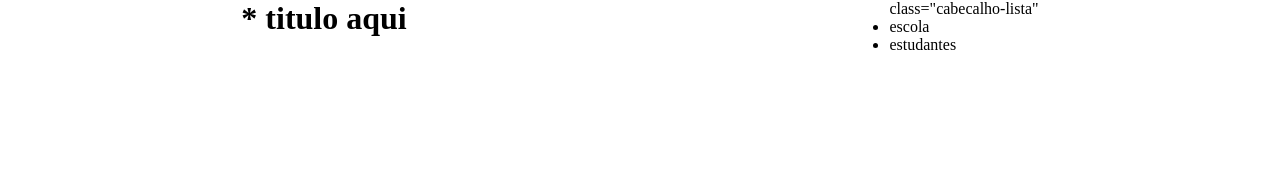
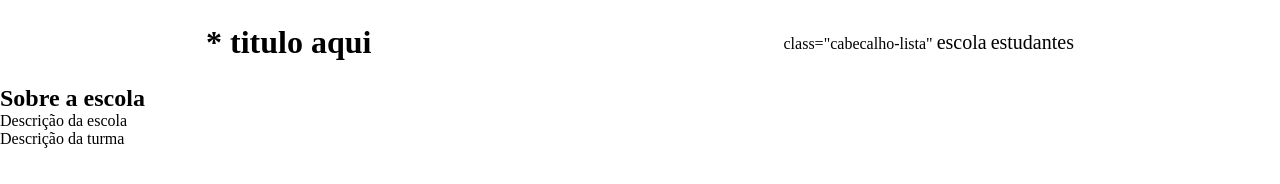
Before and after one commit to senhorN2/sitensei, a plain HTML site: page index.html in a window 1280 px wide. Drawn offline with Linux system fonts and the light colour scheme.

Commit message:
gsghrsgrgr

```diff
--- a/index.html
+++ b/index.html
@@ -18,7 +18,12 @@
     </header>
 
     <section class="escola">
-
+<div class="escola-conteudo">
+    <h2 class="escola-titulo">Sobre a escola</h2>
+<p class="escola-texto-um">Descrição da escola</p>
+<p class="escola-texto-dois">Descrição da turma</p>
+</div>
+<img class="escola-imagem" src="" alt="">
     </section>
 
     <section class="estudantes">
--- a/style.css
+++ b/style.css
@@ -5,7 +5,23 @@
 
 .cabecalho {
     background-color: rgb(4, 247, 113)
-    color: black;
+    color: white;
     display: flex;
     justify-content: space-around;
+    align-items: center;
+    padding: 24px 0;
 }
+
+.cabecalho-imagem{
+width:100%;
+}
+
+.cabecalho-lista-item{
+    display:inline-block; vai se fode nathan
+    margin: 0 16px;
+    font-size: 20px;
+}
+
+.escola-imagem{
+    width:30%;
+}
```
